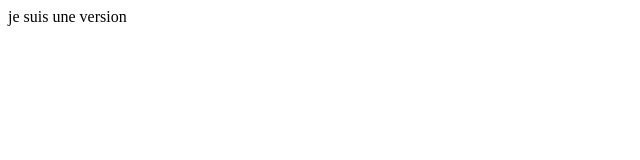
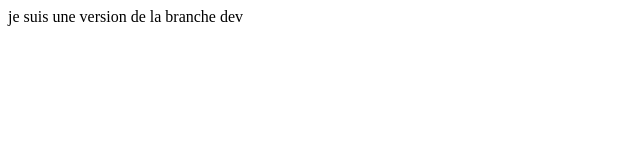
Before and after one commit to sondoguymarc/apprentissage, a plain HTML site: page index.html in a window 1280 px wide. Shown: the whole page, without its empty margins (0-640 px from the left). Drawn offline with Linux system fonts and the light colour scheme.

Commit message:
la version modifié

```diff
--- a/index.html
+++ b/index.html
@@ -2,6 +2,6 @@
     <head></head>
     <body>
 
-        <p>je suis une version </p>
+        <p>je suis une version de la branche dev </p>
     </body>
 </html>
```
Also changed, not shown: 1 other file.
